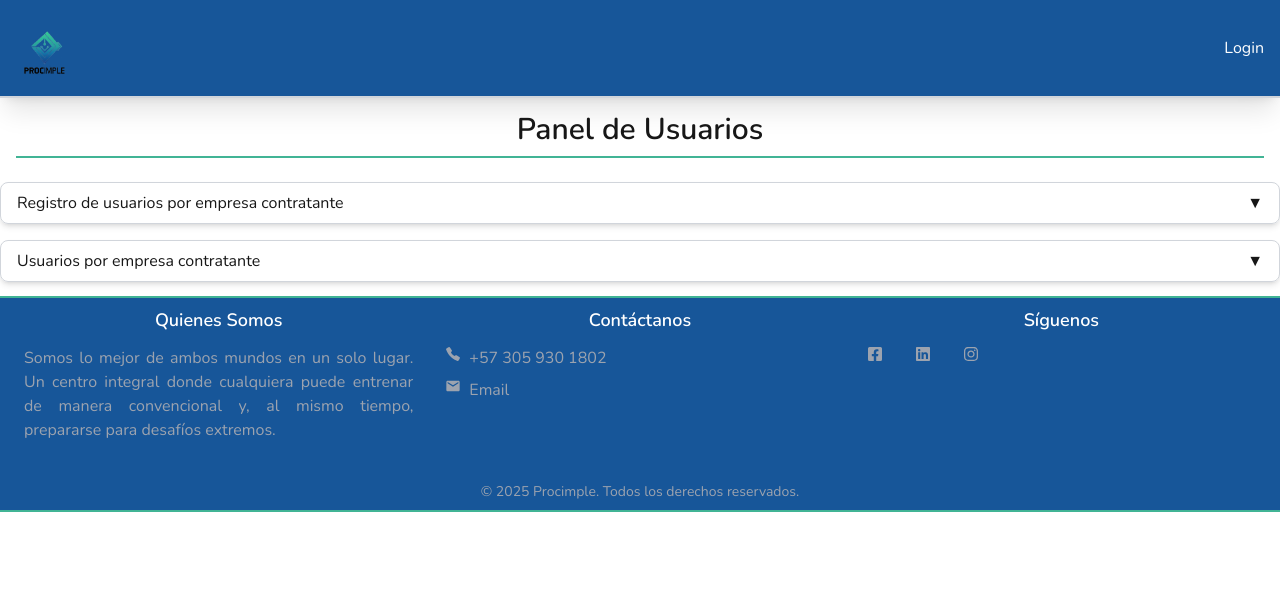
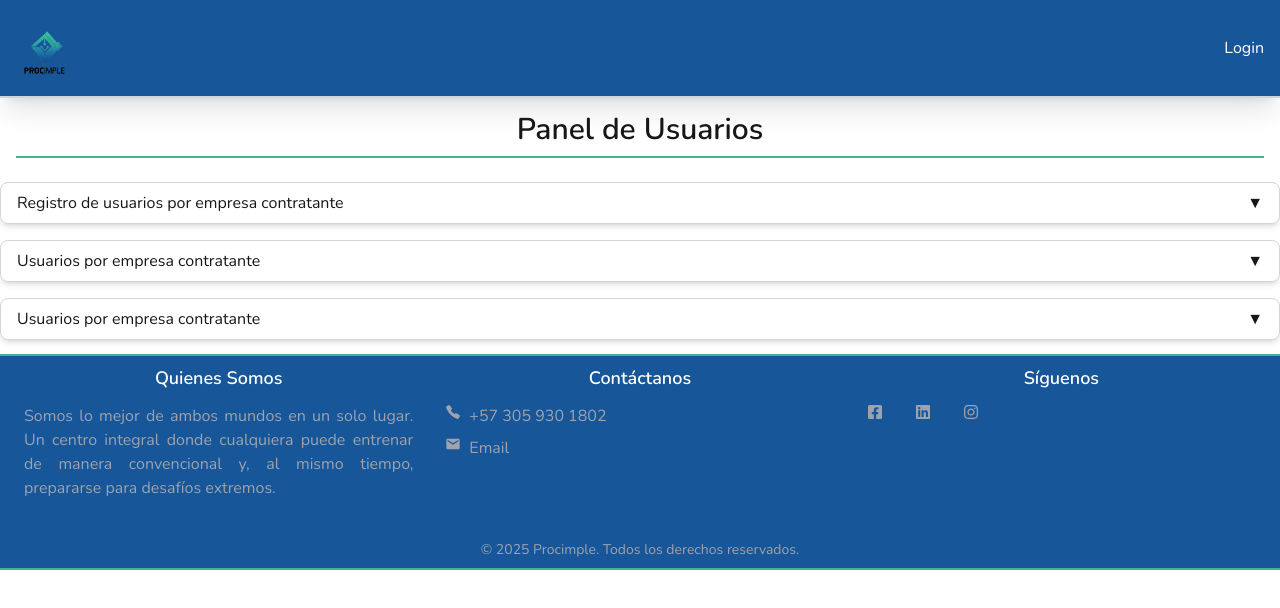
Before and after one commit to Sebaswolf31/sst-project, a Next.js app in the folder frontend/: page /superAdmin/users in a window 1280 px wide. Shown: the top 608 px of the page. Built offline with nearby package versions, Linux system fonts and the light colour scheme; no server answers.

Commit message:
"Para pull request"

```diff
--- a/frontend/src/app/superAdmin/users/page.tsx
+++ b/frontend/src/app/superAdmin/users/page.tsx
@@ -19,6 +19,9 @@ const Users = () => {
       <Accordion title="Usuarios por empresa contratante">
         <GetUsersByCompany />
       </Accordion>
+      <Accordion title="Usuarios por empresa contratante">
+        <GetUsersByCompany />
+      </Accordion>
     </div>
   );
 };
```
